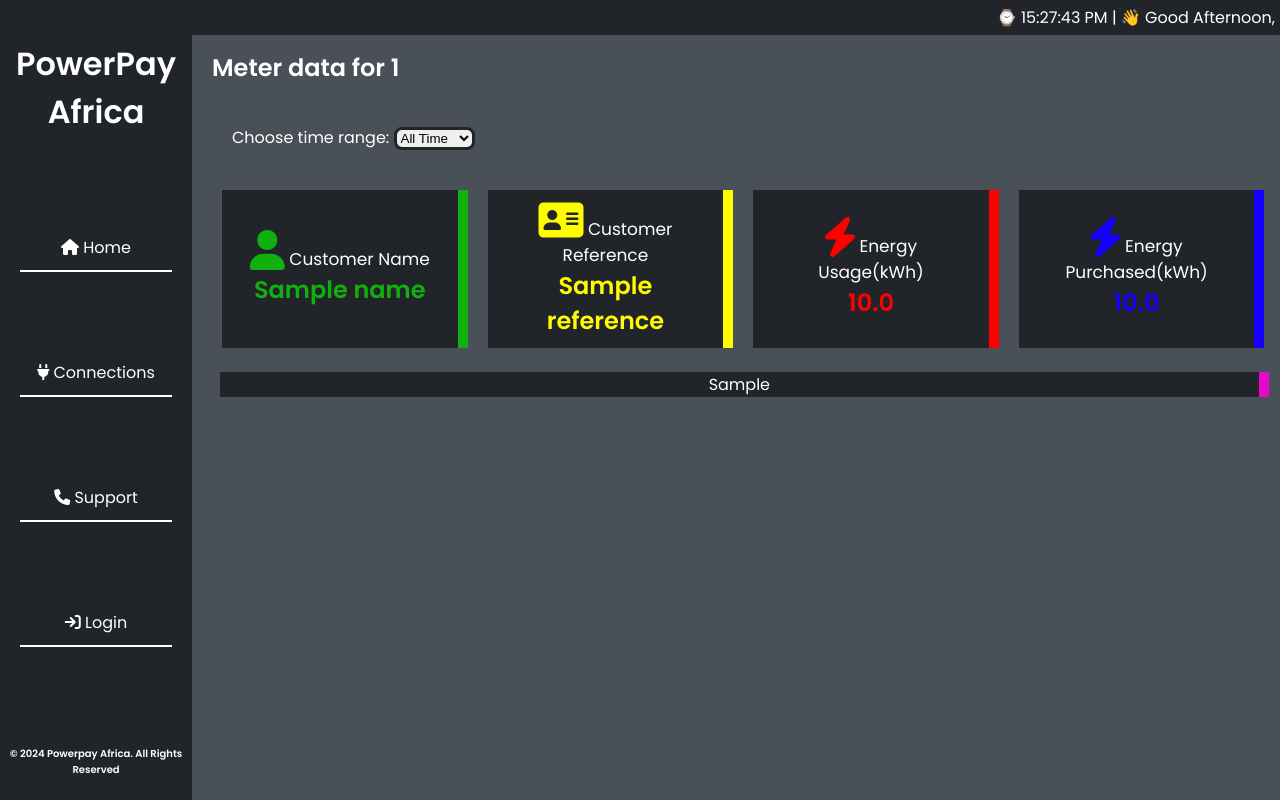
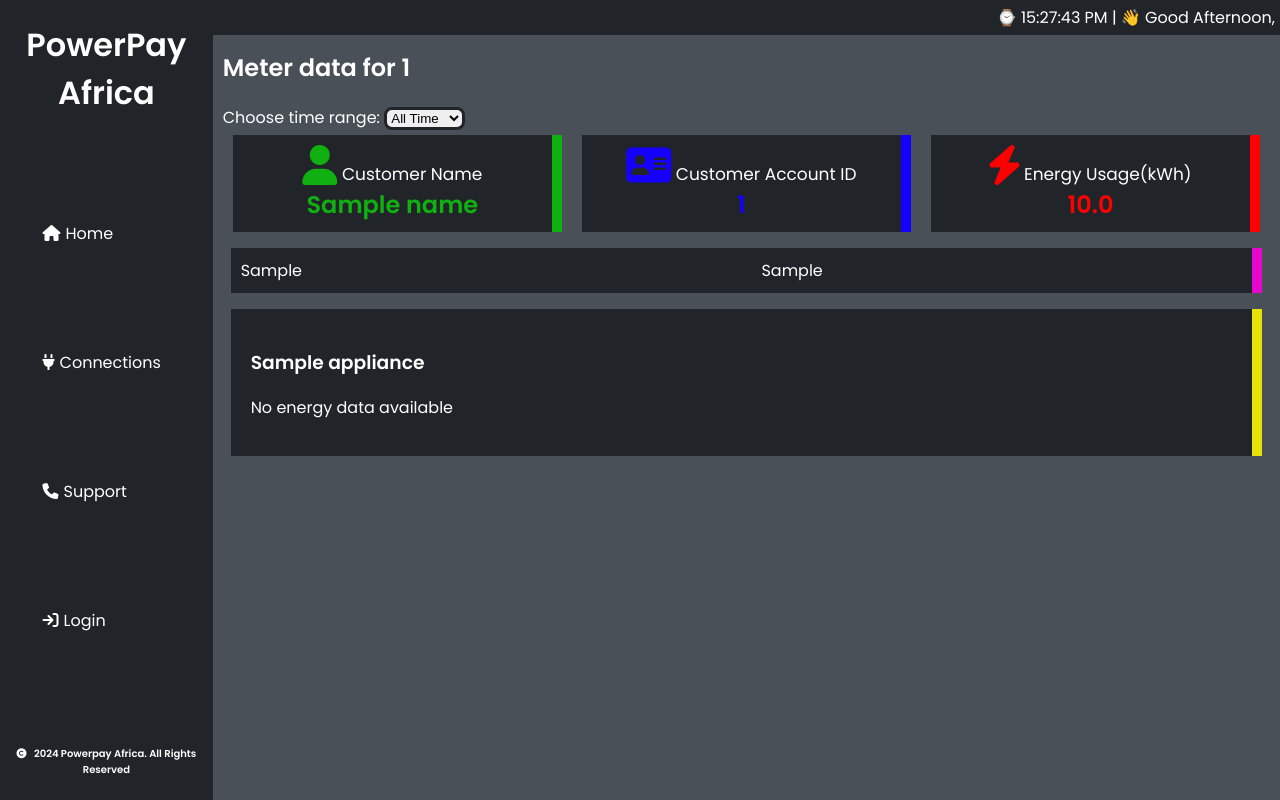
Before and after one commit to Tarimo077/AI-Aggregator, a Django app: template templates/connection_data.html in a window 1280 px wide. Run offline with Django 5.2, Linux system fonts and the light colour scheme; the template is opened without the code that fills it: most values are stand-ins (such as "Sample title", 1, 10 or a date in 2020); parts of the project's set-up code (start-up, migrations or seed data) failed here and were passed over; some libraries are stand-ins or nearby versions.

Commit message:
Connected to live data

```diff
--- a/kuduraSite/settings.py
+++ b/kuduraSite/settings.py
@@ -37,6 +37,7 @@ INSTALLED_APPS = [
     'django.contrib.sessions',
     'django.contrib.messages',
     'django.contrib.staticfiles',
+    'kuduraSite',
 ]
 
 MIDDLEWARE = [
--- a/static/css/style.css
+++ b/static/css/style.css
@@ -6,60 +6,101 @@ html, body {
     height: 100%;
     font-family: 'Poppins', sans-serif;
 }
-
+/*
 body {
     display: flex;
     height: 100vh;
-    /*overflow: hidden; *//* Prevent body from having a scrollbar */
     background-color: #495057;
     color: #fff;
-    transition: all 0.3s; /* Add transition for smooth collapse effect */
+    transition: all 0.3s;
     overflow-x: hidden;
     overflow-y: scroll;
-    margin-left: 15vw;
-
+    margin-top: 40px;
+} */
+body {
+    display: flex;
+    height: 100vh;
+    overflow: hidden; /* Prevent body from having a scrollbar */
+    color: #fff;
 }
 
+.justbody {
+    width: 100% ; /* Full width minus padding */
+    padding: 20px 10px; /* Consistent padding on sides */
+    overflow-y: auto; /* Enable vertical scrolling */
+    height: 100vh; /* Full viewport height */
+    box-sizing: border-box; /* Include padding in width */
+    padding-top: 30px;
+    overflow-x: auto; /* Prevent horizontal overflow */
+    background-color: #495057;
+}
+
+
+/* Sidebar styles */
 .sidebar {
-    width: 15vw; /* Set default width */
-    min-width: 180px;
+    width: 20%;
     background: #212529;
+    padding-top: 0px;
+    max-width: 250px;
+    min-width: 165px;
     height: 100vh; /* Full height */
-    /*overflow: hidden;*/ /* Prevent sidebar overflow */
+    overflow: hidden; /* Prevent sidebar overflow */
     display: flex;
     flex-direction: column;
     justify-content: space-between; /* Align children to take full height */
-    transition: all 0.3s; /* Add transition for smooth collapse effect */
-    overflow: hidden;
-    position: fixed; /* Make the sidebar fixed */
-    top: 0;
-    left: 0;
+    margin-top: 0px;
+    align-items: center;
+    z-index: 1001;
 }
+
+.active-link {
+    background-color: #fff; /* Keep the highlight */
+    padding: 12px 15px;
+    color: #212529 !important;
+    font-weight: bold;
+    position: relative; /* Needed for the pseudo-element */
+    border-radius: 5px; /* Rounded corners on the left */
+    display: flex; /* Ensure proper layout */
+    align-items: center; /* Vertically center the text */
+    width: 50%; /* Restrict width to avoid full sidebar fill */
+}
+
+.active-link::before {
+    content: "";
+    position: absolute;
+    left: 2%;
+    top: 10%;
+    bottom: 10%;
+    width: 5px; /* Thickness of the left bar */
+    background-color: #212529; /* Color of the bar */
+    border-radius: 2px; /* Rounded edges */
+}
+
+
 
 .sidebar h1 {
     color: #fff;
     text-align: center;
+    padding-bottom: 0px;
     font-size: 32px;
-    margin-top: 40px;
 }
 
 .sidebar a {
-    display: block;
-    padding: 10px 20px;
+    display: flex;
     color: #fff;
     text-decoration: none;
     text-align: center;
+    position: relative; /* Add relative positioning */
     margin-bottom: 10px; /* Add margin between links */
-    transition: margin-left 0.3s;
-    border-bottom: 2px solid #fff;
-    padding: 10px;
-    margin-left: 20px;
-    margin-right: 20px;
+    align-items: center;
+    padding: 12px 15px;
+    width: 70%;
+    left: 5%;
 }
 
 .sidebar a:hover {
     color: #495057;
-    margin-left: 50px;
+    margin-left: 10px;
     transition: 0.5s;
 }
 
@@ -69,6 +110,7 @@ body {
     color: #fff;
     font-size: 10px;
     padding: 5px; /* Ensure padding for sticky footer */
+    bottom: 0;
 }
 
 .content {
@@ -104,74 +146,50 @@ body {
     left: 10px;
 }
 
-.body-container {
-    margin-top: 50px;
-    margin-left: 20px;
-    margin-right: 20px;
-    width: 80vw;
-}
-
 
 .rounded-container {
     background-color: #212529;
-    padding: 10px 20px; /* Add padding for better spacing inside the labels */
+    padding: 10px;  /*Add padding for better spacing inside the labels */
     text-align: center;
     flex: 1; /* Make each label take an equal amount of space */
-    margin: 0 10px; /* Add space between the labels */
+    margin: 0 10px;  /*Add space between the labels */
     display: flex;
     align-items: center;
     justify-content: center;
     font-size: 18px;
     border-right: 10px solid #10b010;
-    width: 350px;
     animation-duration: 2s;
     animation-name: slidein;
 }
 .rounded-container1 {
     background-color: #212529;
-    padding: 10px 20px; /* Add padding for better spacing inside the labels */
+    padding: 10px;  /*Add padding for better spacing inside the labels */
     text-align: center;
     flex: 1; /* Make each label take an equal amount of space */
-    margin: 0 10px; /* Add space between the labels */
+    margin: 0 10px;  /*Add space between the labels */
     display: flex;
     align-items: center;
     justify-content: center;
     font-size: 18px;
     border-right: 10px solid #ff0000;
-    width: 350px;
     animation-duration: 2s;
     animation-name: slidein;
 }
 .rounded-container2 {
     background-color: #212529;
-    padding: 10px 20px; /* Add padding for better spacing inside the labels */
+    padding: 10px;  /*Add padding for better spacing inside the labels */
     text-align: center;
     flex: 1; /* Make each label take an equal amount of space */
-    margin: 0 10px; /* Add space between the labels */
+    margin: 0 10px;  /*Add space between the labels */
     display: flex;
     align-items: center;
     justify-content: center;
     font-size: 18px;
     border-right: 10px solid #1500ff;
-    width: 350px;
     animation-duration: 2s;
     animation-name: slidein;
 }
-.rounded-container3 {
-    background-color: #212529;
-    padding: 10px 20px; /* Add padding for better spacing inside the labels */
-    text-align: center;
-    flex: 1; /* Make each label take an equal amount of space */
-    margin: 0 10px; /* Add space between the labels */
-    display: flex;
-    align-items: center;
-    justify-content: center;
-    font-size: 18px;
-    border-right: 10px solid #fffb00;
-    width: 350px;
-    animation-duration: 2s;
-    animation-name: slidein;
-}
+
 .sticky {
     text-align: left;
     color: #fff;
@@ -223,28 +241,12 @@ body {
     cursor: pointer;
 }
 
-.pie-chart-div {
-        display: flex;
-        justify-content: space-evenly;
-        border: none;
-        flex-direction: row;
-        margin-top: 3vh;
-        background-color: #212529;
-        width:101.5%;
-        margin-left: 0.6vw;
-        animation-duration: 2s;
-        animation-name: slide-up;
-        border-right: 10px solid #e707cc;
-        margin-bottom: 10px;
-       /* border-radius: 15px; */
-       /* padding: 15px;
-        margin-left: 5px; */
-}
-
 .stats-container {
-    width: 83vw;
+    width: 100%;
+    margin: auto;
     display: flex;
-    justify-content: space-evenly;
+    justify-content: space-between;
+    margin-bottom: 2vh;
 }
 
 .table-div {
@@ -258,8 +260,35 @@ body {
     animation-name: slide-up;
 }
 
+.pie-chart-div {
+    display: flex;
+    justify-content: space-between;
+    flex-direction: row;
+    margin: 2vh auto;
+    width: 98.5%;
+    border-right: 10px solid #e707cc;
+    background-color: #212529;
+    padding: 10px;
+    box-sizing: border-box;
+}
+
+.appliance-energy-div {
+    display: flex;
+    justify-content: space-between;
+    flex-direction: row;
+    margin: 2vh auto;
+    width: 98.5%;
+    border-right: 10px solid #e7e307;
+    background-color: #212529;
+    padding: 20px;
+    box-sizing: border-box;
+    animation-duration: 2s;
+    animation-name: slidein;
+
+}
+
 .single-pie {
-    width: 50%;
+    width: 48%;
 }
 
 .greeting-bar {
@@ -274,6 +303,8 @@ body {
     z-index: 1000;
     font-size: 16px;
     margin-bottom: 20px;
+    justify-content: flex-end;
+    align-items: center;
 }
 .table {
     width: 100%;
--- a/templates/connection_data.html
+++ b/templates/connection_data.html
@@ -1,5 +1,5 @@
 {% extends "layout.html" %}
-
+{% load custom_filters %}
 {% block title %}
 
 {% endblock %}
@@ -7,8 +7,8 @@
 {% block content %}
 <div class="body-container">
 <h2>Meter data for {{ meter_number }}</h2>
-<div style="padding: 10px; margin-bottom:10px">
-    <div style="padding: 10px; margin-bottom:10px">
+<div>
+    <div style="margin-bottom:5px;">
     <label>Choose time range: </label>
     <select name="range" id="rangeDropdown" class="dropdown">
         <option value="9999999" {% if selected_range == '9999999' %}selected{% endif %}>All Time</option>
@@ -33,21 +33,40 @@
     <div class="rounded-container">
         <label style="font-size:17px;"><i class="fa fa-user" aria-hidden="true" style="color:#10b010;font-size:5vh"></i> Customer Name<br><strong style="font-size:24px;color:#10b010">{{ name }}</strong></label>
     </div>
-    <div class="rounded-container3">
-        <label style="font-size:17px;"><i class="fa fa-address-card" aria-hidden="true" style="color:#fffb00;font-size:5vh"></i> Customer Reference<br><strong style="font-size:24px;color:#fffb00">{{ reference }}</strong></label>
+    <div class="rounded-container2">
+        <label style="font-size:17px;"><i class="fa fa-address-card" aria-hidden="true" style="color:#1500ff;font-size:5vh"></i> Customer Account ID<br><strong style="font-size:24px;color:#1500ff">{{ accountID }}</strong></label>
     </div>
     <div class="rounded-container1">
         <label style="font-size:17px;"><i class="fa fa-bolt" aria-hidden="true" style="color:#ff0000;font-size:5vh"></i> Energy Usage(kWh)<br><strong style="font-size:24px;color:#ff0000">{{ kwhUsed|floatformat:1 }}</strong></label>
     </div>
-    <div class="rounded-container2">
-        <label style="font-size:17px;"><i class="fa fa-bolt" aria-hidden="true" style="color:#1500ff;font-size:5vh"></i> Energy Purchased(kWh)<br><strong style="font-size:24px;color:#1500ff">{{ kwhBought|floatformat:1 }}</strong></label>
-    </div>
 </div>
 {% if line_chart %}
-<div class="pie-chart-div">{{ line_chart|safe }}</div>
+<div class="pie-chart-div">
+    <div class="single-pie">{{ line_chart|safe }}</div>
+    <div class="single-pie">{{ ml_pie|safe }}</div>
+</div>
+<div class="appliance-energy-div">
+    {% for appliance, energy in appliance_energy.items %}
+    <div>
+        <h3>{{ appliance }}</h3>
+        {% if kwhUsed > 0 %}
+        <div style="width: 100%; background-color: #e0e0e0; border-radius: 10px;">
+            <div style="width: {{ appliance_percentages|get_dict_value:appliance }}%; background-color: #4caf50; height: 20px; border-radius: 10px;">
+                <span style="display: block; color: black; padding-left: 5px; padding-right: 5px; position: relative; top: -3px;text-align:center;">
+                    {{ appliance_percentages|get_dict_value:appliance|floatformat:1 }}%
+                </span>
+            </div>
+        </div>
+        <h3>{{ energy|floatformat:4 }} kWh</h3>
+        {% else %}
+        <p>No energy data available</p>
+        {% endif %}
+    </div>
+    {% endfor %}
+</div>
 </div>
 {% else %}
-<div class="pie-chart-div"><strong style="text-align:center;padding:100px;"><i class="fa fa-exclamation-triangle" aria-hidden="true" style="color:#ff0000;font-size:5vh"></i> No Data to show for the selected range</strong></div>
+<div class="rounded-container1"><strong style="text-align:center;padding:100px;"><i class="fa fa-exclamation-triangle" aria-hidden="true" style="color:#ff0000;font-size:5vh"></i> No Data to show for the selected range</strong></div>
 </div>
 {% endif %}
 
--- a/templates/connections.html
+++ b/templates/connections.html
@@ -10,7 +10,7 @@
     <div class="search-container">
         <!-- Search form -->
         <form method="get" action="{% url 'connections_page' %}">
-            <input type="text" name="q" value="{{ query }}" placeholder="Search by name, reference, or meter number">
+            <input type="text" name="q" value="{{ query }}" placeholder="Search by name, accountID, or meter number">
             <button type="submit"><i class="fas fa-search"></i> Search</button>
             <a href="{% url 'connections_page' %}" class="clear-search"><i class="fa fa-eraser" aria-hidden="true"></i> Clear</a>
         </form>
@@ -20,7 +20,7 @@
         <thead>
             <tr>
                 <th class="table_headers">Customer Name</th>
-                <th class="table_headers">Customer Reference</th>
+                <th class="table_headers">Customer Account ID</th>
                 <th class="table_headers">Meter Number</th>
                 <th class="table_headers">Actions</th>
             </tr>
@@ -29,7 +29,7 @@
             {% for row in connections_table %}
             <tr>
                 <td class="table_content">{{ row.name }}</td>
-                <td class="table_content">{{ row.reference }}</td>
+                <td class="table_content">{{ row.accountID }}</td>
                 <td class="table_content">{{ row.meterNumber }}</td>
                 <td class="table_content"><a href="{% url 'connection_data_page' meter_number=row.meterNumber %}" class="details-link">See more</a></td>
             {% endfor %}
--- a/templates/layout.html
+++ b/templates/layout.html
@@ -16,6 +16,7 @@
     <script src="https://cdnjs.cloudflare.com/ajax/libs/jqueryui/1.12.1/jquery-ui.min.js"></script>
     <!-- Optional: Customize Datepicker theme -->
     <link rel="stylesheet" href="https://cdnjs.cloudflare.com/ajax/libs/jqueryui/1.12.1/themes/base/jquery-ui.min.css">
+    <link rel="icon" href="{% static 'css/favicon.ico' %}">
     <link rel="stylesheet" href="{% static 'css/style.css' %}">
     <link rel="stylesheet" href="https://cdnjs.cloudflare.com/ajax/libs/font-awesome/6.0.0-beta3/css/all.min.css">
     <link href="https://fonts.googleapis.com/css2?family=Poppins:wght@400;600&display=swap" rel="stylesheet">
@@ -24,17 +25,17 @@
     <div class="greeting-bar" id="greeting-bar"></div>
     <div class="sidebar">
         <h1>PowerPay Africa</h1>
-        <a href="{% url 'home' %}" class="{% if request.resolver_match.url_name == 'home' %}active{% endif %}"><i class="fa fa-home" aria-hidden="true"></i>  Home</a>
-        <a href="{% url 'connections_page' %}"><i class="fa fa-plug" aria-hidden="true"></i> Connections</a>
-        <a href="https://powerpayafrica.com/new-ticket/" target="_blank" rel="noopener noreferrer"><i class="fa fa-phone" aria-hidden="true"></i> Support</a>
+        <a href="{% url 'home' %}" class="{% if request.resolver_match.url_name == 'home' %}active-link{% endif %}"><i class="fa fa-home" aria-hidden="true" style="margin-right:5px;"></i>  Home</a>
+        <a href="{% url 'connections_page' %}" class="{% if request.resolver_match.url_name == 'connections_page' or request.resolver_match.url_name == 'connection_data_page' %}active-link{% endif %}"><i class="fa fa-plug" aria-hidden="true" style="margin-right:5px;"></i> Connections</a>
+        <a href="https://powerpayafrica.com/new-ticket/" target="_blank" rel="noopener noreferrer"><i class="fa fa-phone" aria-hidden="true" style="margin-right:5px;"></i> Support</a>
         {% if user.is_authenticated %}
-            <a href="{% url 'logout' %}"><i class="fa fa-sign-out" aria-hidden="true"></i> Logout</a>
+            <a href="{% url 'logout' %}"><i class="fa fa-sign-out" aria-hidden="true" style="margin-right:5px;"></i> Logout</a>
         {% else %}
-            <a href="{% url 'login' %}"><i class="fa fa-sign-in" aria-hidden="true"></i> Login</a>
+            <a href="{% url 'login' %}"><i class="fa fa-sign-in" aria-hidden="true" style="margin-right:5px;"></i> Login</a>
         {% endif %}
-        <h5 class="sticky">© 2024 Powerpay Africa. All Rights Reserved</h5>
+        <h5 class="sticky"><i class="fa fa-copyright" aria-hidden="true" style="margin-right:5px;"></i> 2024 Powerpay Africa. All Rights Reserved </h5>
     </div>
-    <main>
+    <main class="justbody">
         <!-- <span class="collapse-btn" onclick="toggleSidebar()">&#9776;</span> -->
         {% block content %}
         {% endblock %}
```
Also changed, not shown: kuduraSite/templatetags/custom_filters.py (added, +9 -0 lines), kuduraSite/views.py (+119 -88 lines), templates/index.html (+22 -9 lines), kuduraSite/templatetags/__init__.py (added), static/css/alternate_favicon.ico (added), 1 other file.
